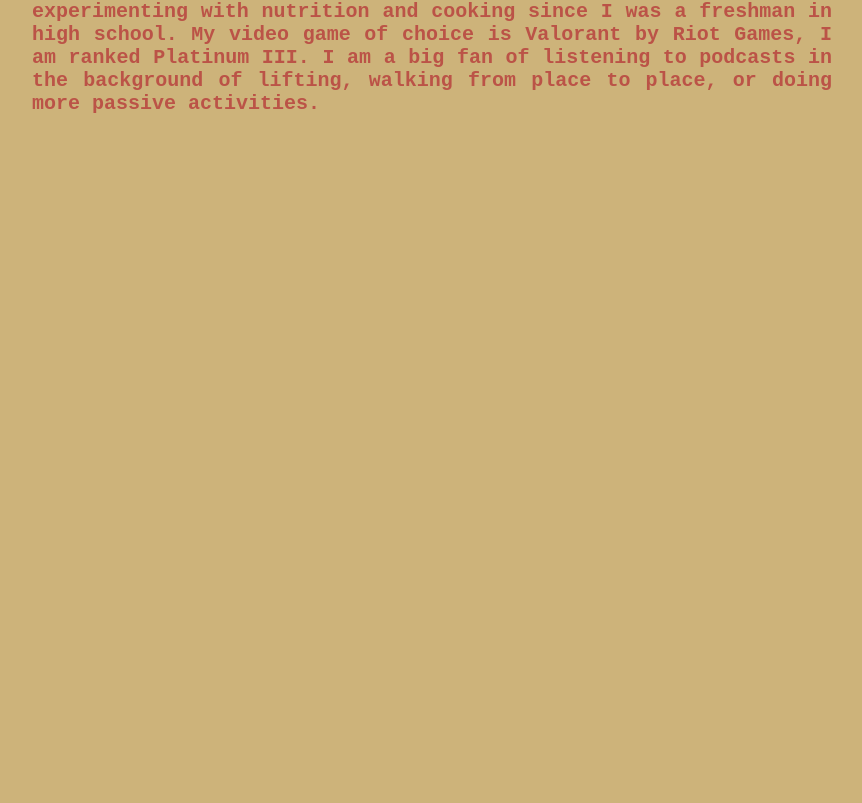
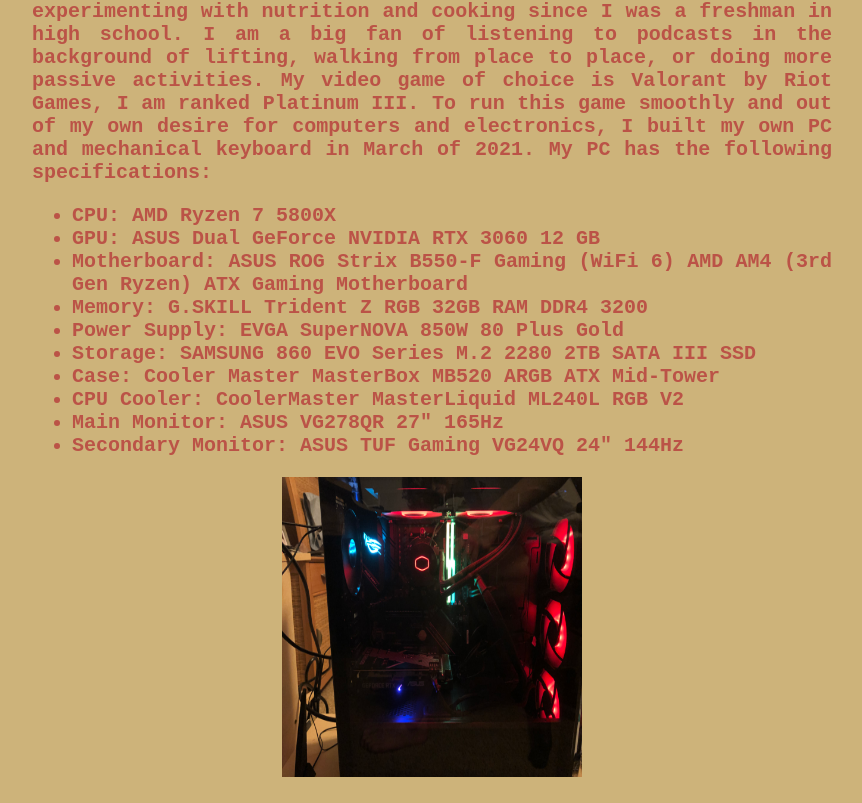
Before and after one commit to EthanRWagner/EthanRWagner.github.io, a React (Create React App) app in the folder frontend-personal/: page /about in a window 1280 px wide. Shown: the part 1280-2083 px from the top of the page, without its empty margins (208-1070 px from the left). Before the commit the page ends 1415 px from the top, so only its background shows below. Built offline with nearby package versions, Linux system fonts and the light colour scheme.

Commit message:
about computer

```diff
--- a/frontend-personal/src/App.css
+++ b/frontend-personal/src/App.css
@@ -103,3 +103,12 @@ h1 {
     grid-template-columns: 1fr; /* 1 x 100% / can also use 100% */
   }
 }
+
+.img-box {
+  text-align: center;
+}
+
+.img-resize {
+  height: 300px;
+  width: 300px;
+}
--- a/frontend-personal/src/components/AboutPage.js
+++ b/frontend-personal/src/components/AboutPage.js
@@ -1,5 +1,6 @@
 import React from 'react';
 import '../App.css';
+import PC from '../docs/PC.jpg';
 
 function About () {
 
@@ -24,7 +25,7 @@ function About () {
             </p>
             <p>
                 In Fall 2022, I was accepted in the BS + MS Blended Master's Program at Cal Poly in computer science. This will extend my stay at Cal Poly for a maximum
-                of two years, with an expected graduation date of Spring 2025. My thesis topic is to research and construct a computational model for vision, simulate the
+                of two years, with an expected graduation date of June 2025. My thesis topic is to research and construct a computational model for vision, simulate the
                 processing and perception of light and images, and induce a high&#8211;resolution phosphene image in an organism&#39;s visual field through electrical stimulation.
                 &nbsp;<a href='https://www.mugizirwebangira.com/' target='_blank' rel='noreferrer noopener'>Dr. Mugizi Rwebangira</a> is my advisor in the master's program.
             </p>
@@ -32,10 +33,46 @@ function About () {
             <p>
                 Outside of my studies, I train Brazillian jiu jitsu &#40;almost&#41; everyday at Paragon. I started training January 9th, 2021 and am currently a white belt.
                 I have competed at JJWL Fullerton &#40;208lb weight class&#41; placing 2nd in no gi, JJWL San Diego &#40;208lb weight class&#41; placing 1st overall in gi and
-                3rd in no-gi, and JJWL Phoenic &#40;208lb weight class&#41; placing 1st in gi and 1st in no-gi. I also lift weights to supplement my strength for jiu jitsu. Of
-                course to supplement all this physical activity, I have been experimenting with nutrition and cooking since I was a freshman in high school. My video game of
-                choice is Valorant by Riot Games, I am ranked Platinum III. I am a big fan of listening to podcasts in the background of lifting, walking from place to place, or
-                doing more passive activities.
+                3rd in no-gi, and JJWL Phoenix &#40;208lb weight class&#41; placing 1st in gi and 1st in no-gi. I also lift weights to supplement my strength for jiu jitsu. Of
+                course to supplement all this physical activity, I have been experimenting with nutrition and cooking since I was a freshman in high school. I am a big fan of
+                listening to podcasts in the background of lifting, walking from place to place, or doing more passive activities. My video game of choice is Valorant by Riot
+                Games, I am ranked Platinum III. To run this game smoothly and out of my own desire for computers and electronics, I built my own PC and mechanical keyboard
+                in March of 2021. My PC has the following specifications:
+                <ul>
+                    <li>
+                        CPU: AMD Ryzen 7 5800X
+                    </li>
+                    <li>
+                        GPU: ASUS Dual GeForce NVIDIA RTX 3060 12 GB
+                    </li>
+                    <li>
+                        Motherboard: ASUS ROG Strix B550-F Gaming &#40;WiFi 6&#41; AMD AM4 &#40;3rd Gen Ryzen&#41; ATX Gaming Motherboard
+                    </li>
+                    <li>
+                        Memory: G.SKILL Trident Z RGB 32GB RAM DDR4 3200
+                    </li>
+                    <li>
+                        Power Supply: EVGA SuperNOVA 850W 80 Plus Gold
+                    </li>
+                    <li>
+                        Storage: SAMSUNG 860 EVO Series M.2 2280 2TB SATA III SSD
+                    </li>
+                    <li>
+                        Case: Cooler Master MasterBox MB520 ARGB ATX Mid-Tower
+                    </li>
+                    <li>
+                        CPU Cooler: CoolerMaster MasterLiquid ML240L RGB V2
+                    </li>
+                    <li>
+                        Main Monitor: ASUS VG278QR 27" 165Hz
+                    </li>
+                    <li>
+                        Secondary Monitor: ASUS TUF Gaming VG24VQ 24" 144Hz
+                    </li>
+                </ul>
+                <div className='img-box'>
+                    <img className='img-resize' src={PC} alt='pc-1'/>
+                </div>
             </p>
         </div>
     );
```
Also changed, not shown: frontend-personal/src/docs/PC.jpg (added).
